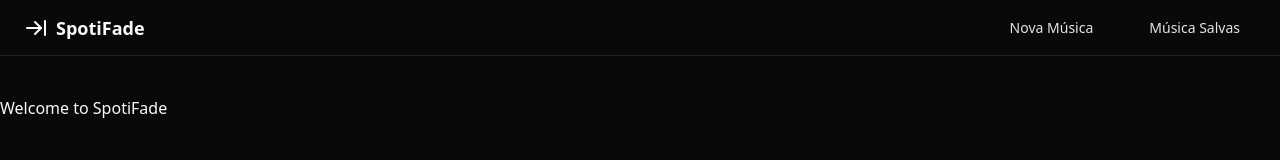
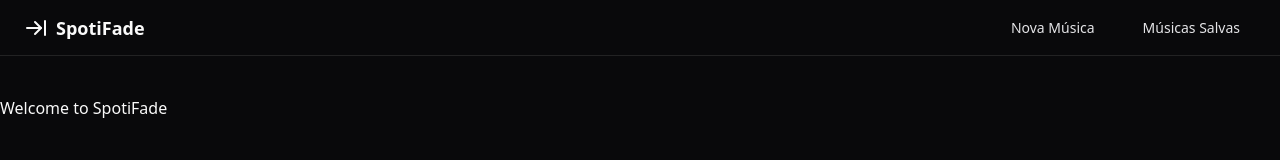
Before and after one commit to luizpoderoso/spotifade, a Next.js app: page / in a window 1280 px wide. Shown: the top 160 px of the page. Built offline with nearby package versions, Linux system fonts and the light colour scheme.

Commit message:
refactor: app header change

```diff
--- a/src/app/_components/AppHeader.jsx
+++ b/src/app/_components/AppHeader.jsx
@@ -13,12 +13,12 @@ export default function AppHeader() {
         <ArrowRightToLine />
         <span className="ml-2 text-lg font-semibold">SpotiFade</span>
       </Link>
-      <nav className="ml-auto flex gap-4 sm:gap-6">
+      <nav className="ml-auto flex gap-2 sm:gap-4">
         <Link href="/musics/add">
           <Button variant="link">Nova Música</Button>
         </Link>
         <Link href="/musics">
-          <Button variant="link">Música Salvas</Button>
+          <Button variant="link">Músicas Salvas</Button>
         </Link>
       </nav>
     </header>
```
